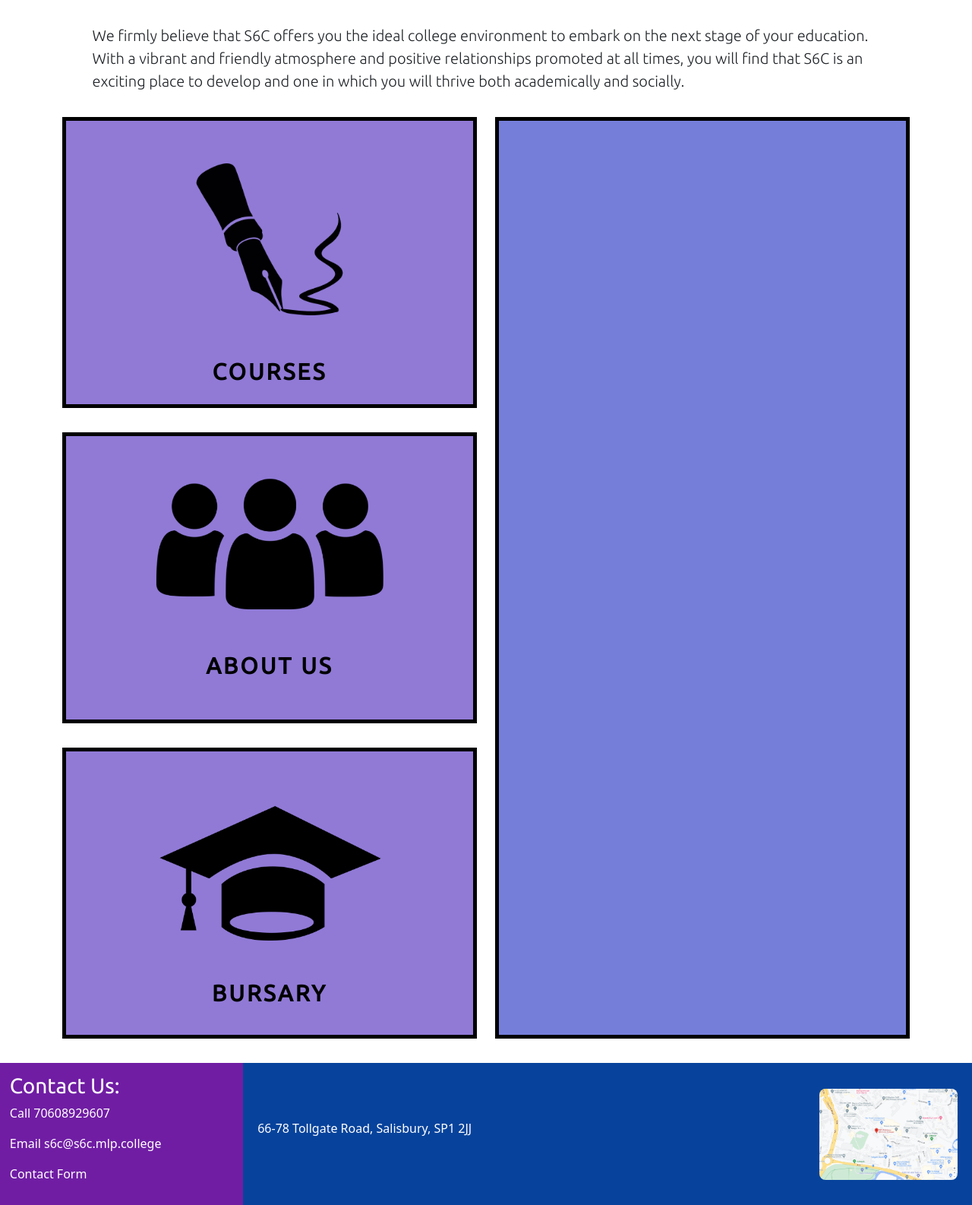
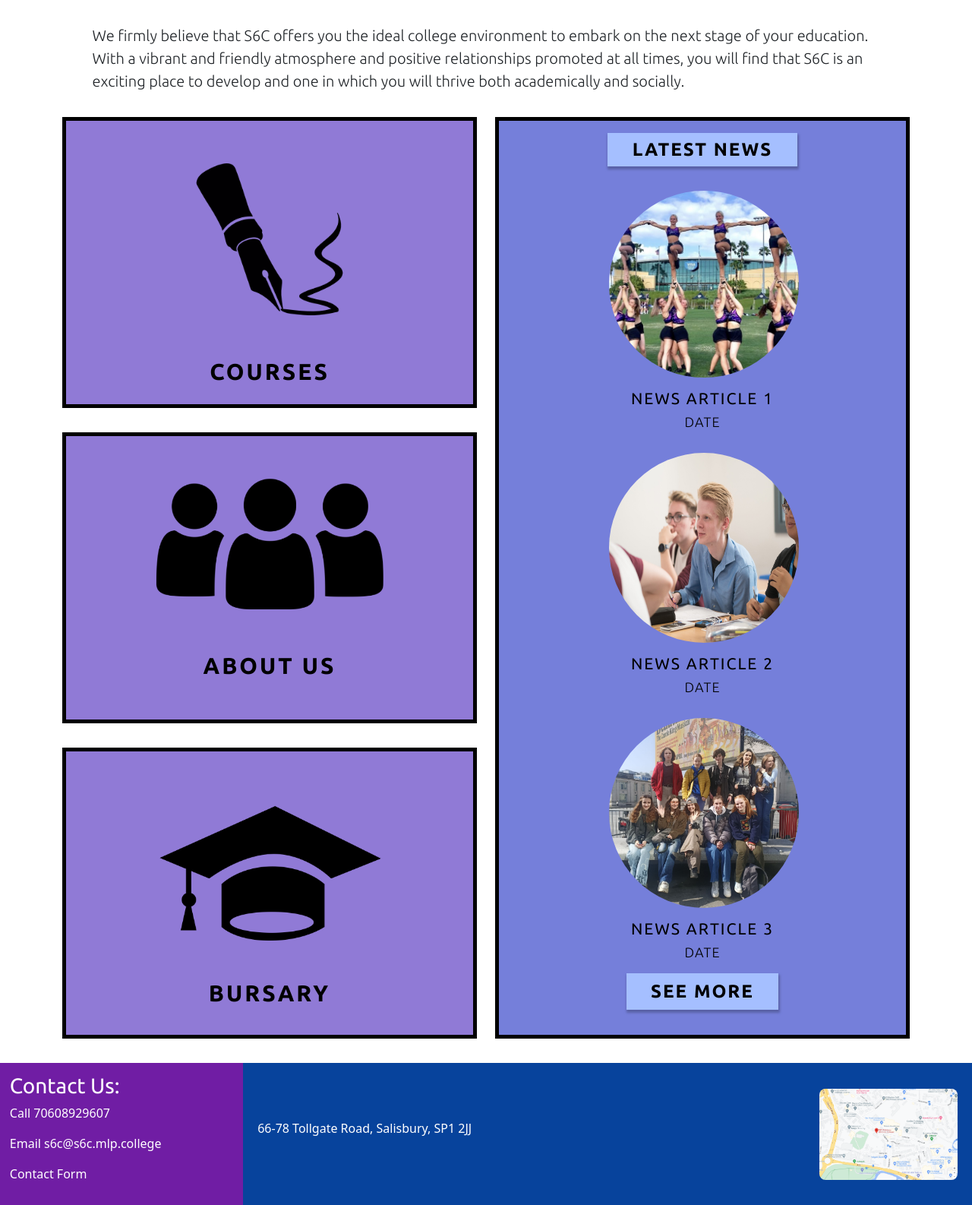
Before and after one commit to toby-mortimer/assignment1.3, a Flask app: page / in a window 1280 px wide. Shown: the part 100-1686 px from the top of the page at 76% size. Run offline with Flask 2, Linux system fonts and the light colour scheme; some libraries are stand-ins or nearby versions.

Commit message:
finished the news

```diff
--- a/static/index.css
+++ b/static/index.css
@@ -61,10 +61,7 @@ h1.page-title {
 }
 
 /* latest news */
-.Box {
-    display: grid;
-    grid-template-rows: auto auto auto;
-    grid-template-columns: 100%;
+.news-container {
     background-color: #757fda;
     border-top: 5px;
     border-bottom: 5px;
@@ -74,3 +71,96 @@ h1.page-title {
     border-style: solid;
     height: 1213px;
 }
+
+.ln-card {
+    display: flex;
+    flex-direction: column;
+    align-items: center;
+    justify-content: center;
+    background-color: #757fda;
+    height: 408px;
+}
+
+#first {
+    margin-top: 0.5rem;
+}
+
+#second {
+    height: 370px;
+}
+
+.ln-img {
+    height: 250px;
+    width: 250px;
+    border-radius: 80%;
+    margin-left: 3px;
+}
+
+h1.ln-title {
+    font-size: 21px;
+    font-family: 'Ubuntu', sans-serif;
+    font-weight: 400;
+    letter-spacing: 2px;
+    margin-top: 15px;
+    color: black;
+}
+
+h3.ln-sub {
+    font-size: 18px;
+    font-family: 'Ubuntu', sans-serif;
+    font-weight: 300;
+    letter-spacing: 1px;
+    color: black;
+}
+
+#top-button {
+    margin-top: 0.5rem;
+    margin-bottom: 2rem;
+    font-size: 24px;
+    font-family: 'Ubuntu', sans-serif;
+    font-weight: 700;
+    letter-spacing: 3px;
+    border-radius: 0%;
+    background-color: #A5BFFF;
+    color: black;
+    width: 250px;
+    height: 60px;
+    box-shadow: 1px 3px 3px 1px #5961A6;
+    border: 0rem;
+}
+
+#bottom-button {
+    margin-top: 0.5rem;
+    margin-bottom: 1.5rem;
+    font-size: 24px;
+    font-family: 'Ubuntu', sans-serif;
+    font-weight: 700;
+    letter-spacing: 3px;
+    border-radius: 0%;
+    background-color: #A5BFFF;
+    border: 0;
+    width: 200px;
+    height: 50px;
+    box-shadow: 1px 3px 3px 1px #5961A6;
+}
+
+.news-text {
+    margin-top: 0.7rem;
+    margin-bottom: 1rem;
+    font-size: 24px;
+    font-family: 'Ubuntu', sans-serif;
+    font-weight: 700;
+    letter-spacing: 2px;
+    border-radius: 0%;
+    color: black;
+    width: 200px;
+    height: 60px;
+}
+
+a:link {
+    text-decoration: none;
+}
+
+a:hover {
+    transition: 0.7s;
+}
--- a/templates/base.html
+++ b/templates/base.html
@@ -8,7 +8,7 @@
     <link rel="stylesheet" href="{{ url_for('static', filename='base.css', _external=True) }}"/>
     <link rel="preconnect" href="https://fonts.googleapis.com">
     <link rel="preconnect" href="https://fonts.gstatic.com" crossorigin>
-    <link href="https://fonts.googleapis.com/css2?family=Roboto:ital,wght@1,300&family=Ubuntu:wght@300;400&display=swap" rel="stylesheet">
+    <link href="https://fonts.googleapis.com/css2?family=Roboto:ital,wght@1,300&family=Ubuntu:wght@300;400;700&display=swap" rel="stylesheet">
     <link rel="stylesheet" href="https://stackpath.bootstrapcdn.com/bootstrap/4.3.1/css/bootstrap.min.css" integrity="sha384-ggOyR0iXCbMQv3Xipma34MD+dH/1fQ784/j6cY/iJTQUOhcWr7x9JvoRxT2MZw1T" crossorigin="anonymous">
     {% block title %}<title>Layout</title>{% endblock %}
     {% endblock %}
--- a/templates/index.html
+++ b/templates/index.html
@@ -50,8 +50,32 @@
                 </div>
             </div>
             <div class="col">
-                <div class="Box">
-
+                <div class="news-container">
+                    <div class="ln-card" id="first">
+                        <button id="top-button">
+                            <a class="news-text" href="news">
+                                LATEST NEWS
+                            </a>
+                        </button>
+                        <img class="ln-img" src="static/news-1.png" alt="Cheer"/>
+                        <h1 class="ln-title">NEWS ARTICLE 1</h1>
+                        <h3 class="ln-sub">DATE</h3>
+                    </div>
+                    <div class="ln-card" id="second">
+                        <img class="ln-img" src="static/news-2.jpg" alt="male"/>
+                        <h1 class="ln-title">NEWS ARTICLE 2</h1>
+                        <h3 class="ln-sub">DATE</h3>
+                    </div>
+                    <div class="ln-card">
+                        <img class="ln-img" src="static/trip.jpeg" alt="trip"/>
+                        <h1 class="ln-title">NEWS ARTICLE 3</h1>
+                        <h3 class="ln-sub">DATE</h3>
+                        <button id="bottom-button">
+                            <a class="news-text" href="news">
+                                SEE MORE
+                            </a>
+                        </button>
+                    </div>
                 </div>
             </div>
         </div>
```
